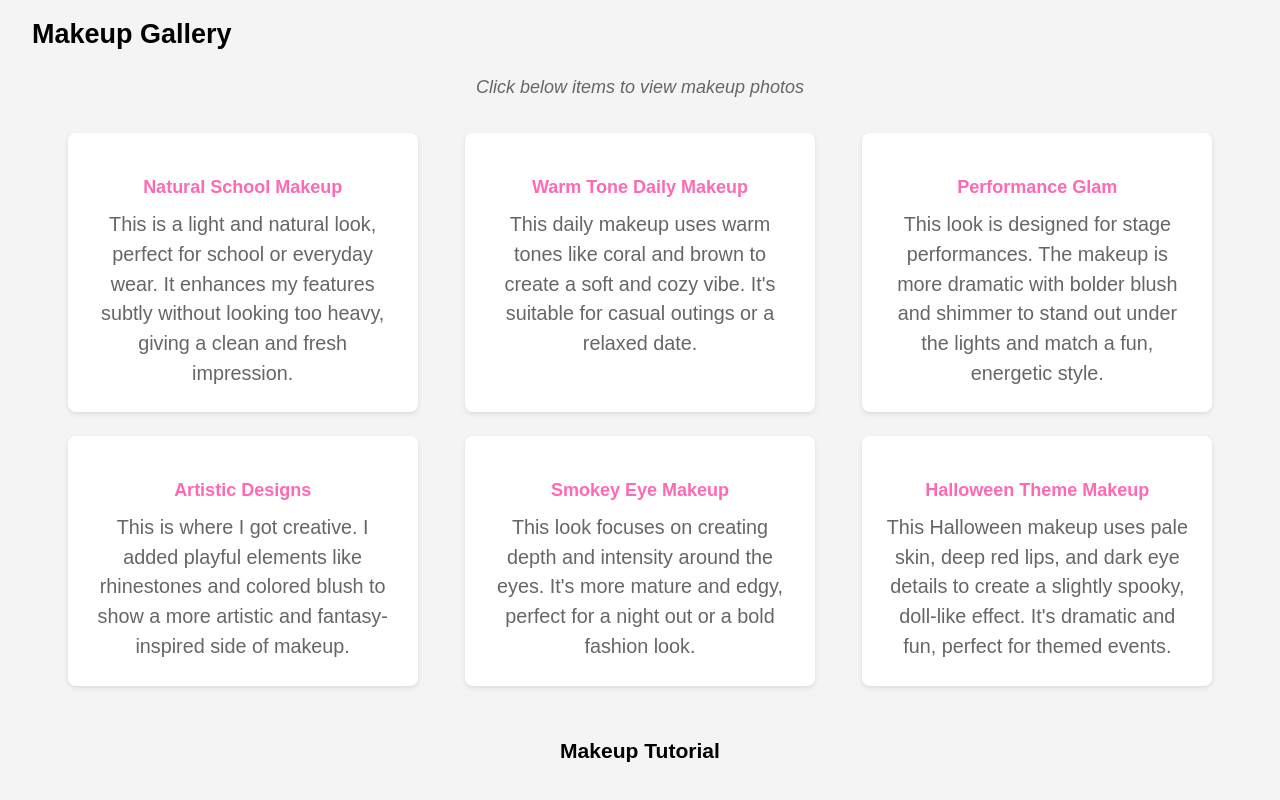
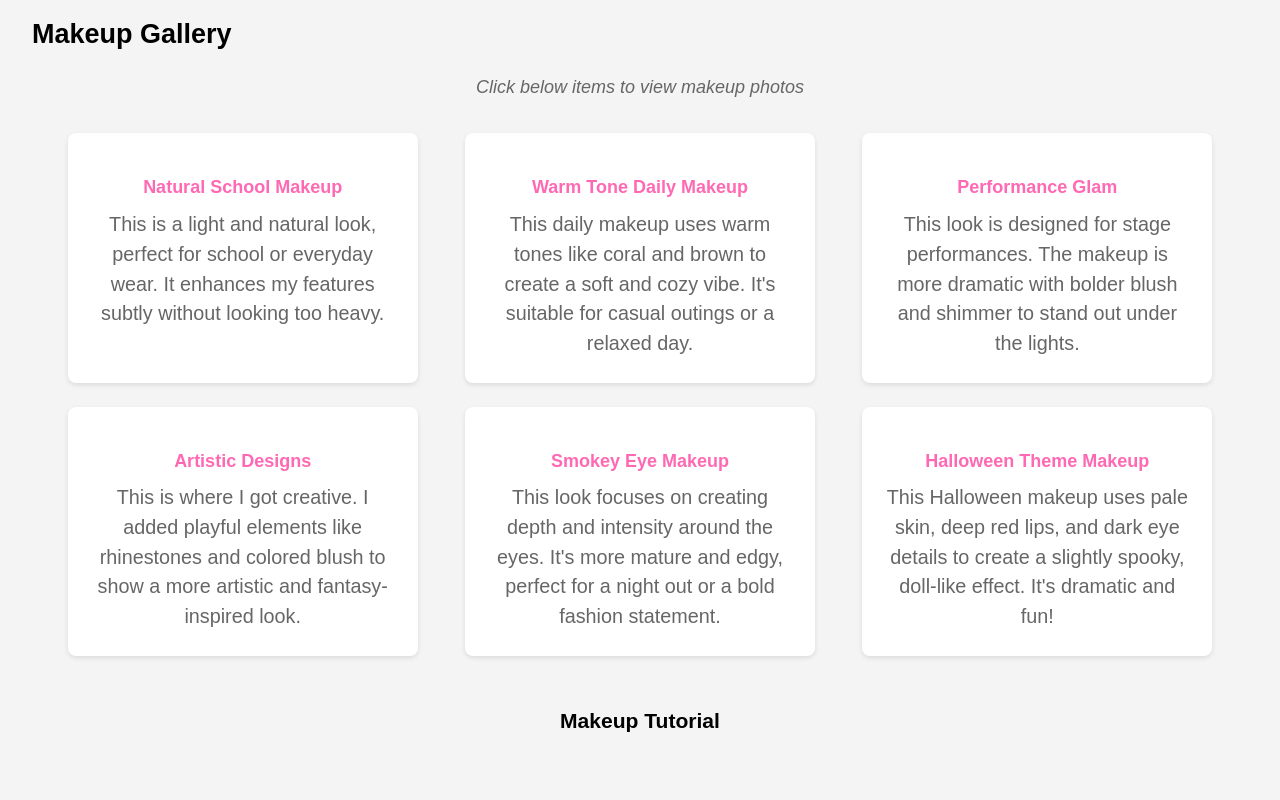
Before and after one commit to Barbie0721/makeup_website1, a plain HTML site: page index.html in a window 1280 px wide. Shown: the part 901-1701 px from the top of the page. Drawn offline with Linux system fonts and the light colour scheme; grey boxes are pictures that could not be loaded; files whose address does not match are found by name.

Commit message:
Update index.html

```diff
--- a/index.html
+++ b/index.html
@@ -32,37 +32,45 @@
    <h2>Makeup Gallery</h2>
 <p class="gallery-instruction">Click below items to view makeup photos</p>
 <div class="portfolio-grid">
+
   <div class="portfolio-item" onclick="toggleImage(this)">
     <img src="LINE_ALBUM_美妝YouTuber💄_250427_2.jpg" alt="Daily makeup routine" class="portfolio-image hidden">
     <h4>Natural School Makeup</h4>
-        <p class="look-description">This is a light and natural look, perfect for school or everyday wear. It enhances my features subtly without looking too heavy, giving a clean and fresh impression.</p>
+    <p class="look-description">This is a light and natural look, perfect for school or everyday wear. It enhances my features subtly without looking too heavy.</p>
   </div>
+
   <div class="portfolio-item" onclick="toggleImage(this)">
     <img src="芝麻燕麥妝.jpg" alt="Warm tone daily makeup" class="portfolio-image hidden">
     <h4>Warm Tone Daily Makeup</h4>
-        <p class="look-description">This daily makeup uses warm tones like coral and brown to create a soft and cozy vibe. It's suitable for casual outings or a relaxed date.</p>
+    <p class="look-description">This daily makeup uses warm tones like coral and brown to create a soft and cozy vibe. It's suitable for casual outings or a relaxed day.</p>
   </div>
+
   <div class="portfolio-item" onclick="toggleImage(this)">
     <img src="小成表演妝.jpg" alt="Performance makeup" class="portfolio-image hidden">
     <h4>Performance Glam</h4>
-        <p class="look-description">This look is designed for stage performances. The makeup is more dramatic with bolder blush and shimmer to stand out under the lights and match a fun, energetic style.</p>
+    <p class="look-description">This look is designed for stage performances. The makeup is more dramatic with bolder blush and shimmer to stand out under the lights.</p>
   </div>
+
   <div class="portfolio-item" onclick="toggleImage(this)">
     <img src="flower_makeup.jpg" alt="Artistic makeup design" class="portfolio-image hidden">
     <h4>Artistic Designs</h4>
-        <p class="look-description">This is where I got creative. I added playful elements like rhinestones and colored blush to show a more artistic and fantasy-inspired side of makeup.</p>
+    <p class="look-description">This is where I got creative. I added playful elements like rhinestones and colored blush to show a more artistic and fantasy-inspired look.</p>
   </div>
+
   <div class="portfolio-item" onclick="toggleImage(this)">
     <img src="煙燻妝.jpg" alt="Smokey eye makeup" class="portfolio-image hidden">
     <h4>Smokey Eye Makeup</h4>
-        <p class="look-description">This look focuses on creating depth and intensity around the eyes. It's more mature and edgy, perfect for a night out or a bold fashion look.</p>
+    <p class="look-description">This look focuses on creating depth and intensity around the eyes. It's more mature and edgy, perfect for a night out or a bold fashion statement.</p>
   </div>
+
   <div class="portfolio-item" onclick="toggleImage(this)">
     <img src="萬聖節妝容.jpg" alt="Halloween themed makeup" class="portfolio-image hidden">
     <h4>Halloween Theme Makeup</h4>
-        <p class="look-description">This Halloween makeup uses pale skin, deep red lips, and dark eye details to create a slightly spooky, doll-like effect. It's dramatic and fun, perfect for themed events.</p>
+    <p class="look-description">This Halloween makeup uses pale skin, deep red lips, and dark eye details to create a slightly spooky, doll-like effect. It's dramatic and fun!</p>
   </div>
+
 </div>
+
 
     <div class="video-section">
       <h3>Makeup Tutorial</h3>
```
Lines whose indentation alone changed are shown as unchanged.
